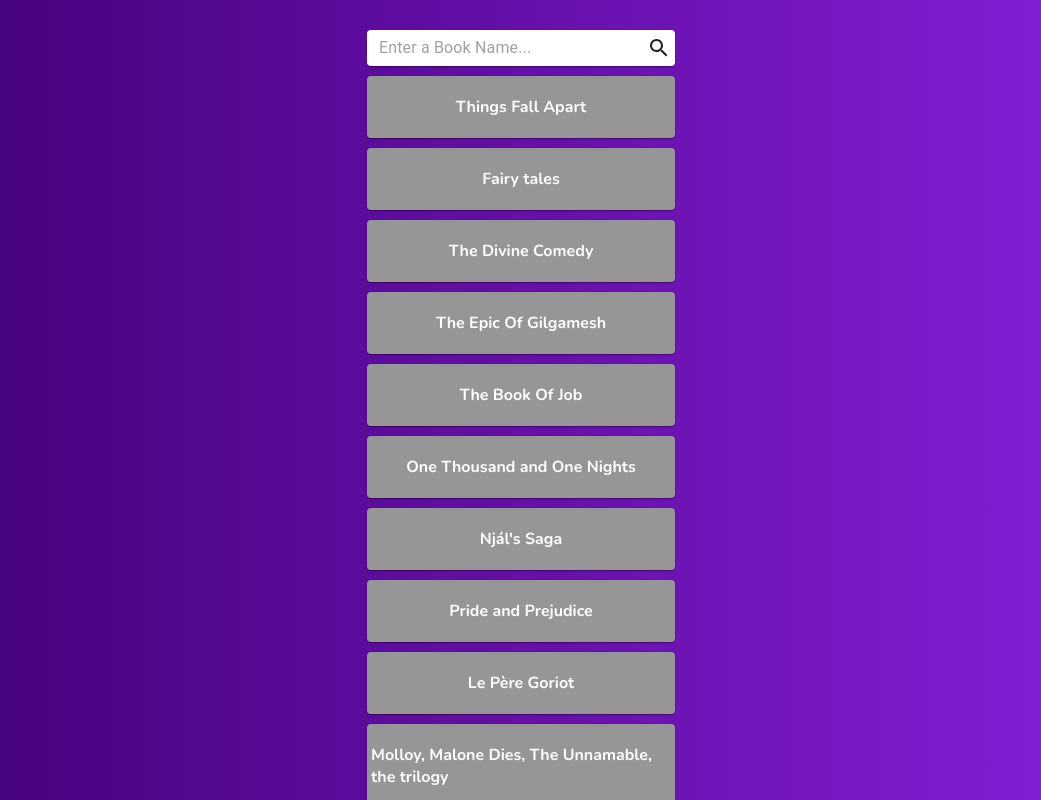
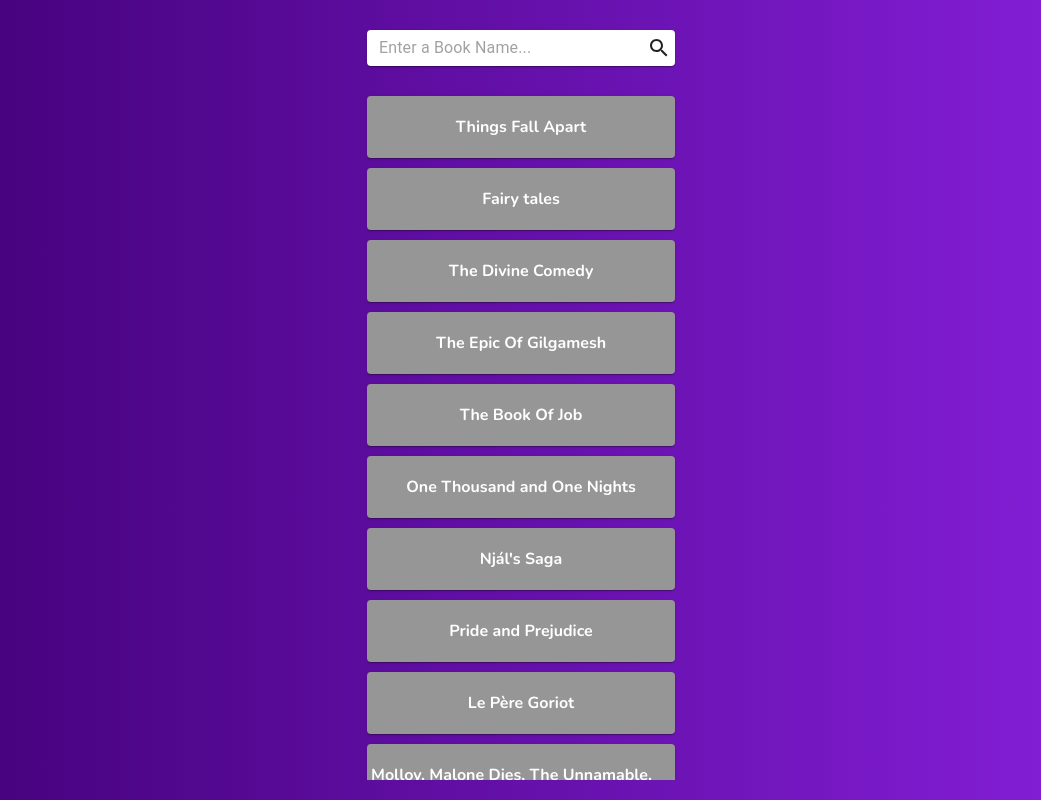
Before and after one commit to IlyaKrapivnoy/react_book_search_app, a React (Create React App) app: page / in a window 1280 px wide. Shown: the top 800 px of the page, without its empty margins (119-1160 px from the left). Built offline with nearby package versions, Linux system fonts and the light colour scheme.

Commit message:
add scroll y

```diff
--- a/src/App.js
+++ b/src/App.js
@@ -4,7 +4,7 @@ import BookData from './Data.json';
 
 function App() {
     return (
-        <div className='App'>
+        <div className='App' style={{ height: '100vh', overflow: 'hidden' }}>
             <SearchBar placeholder='Enter a Book Name...' data={BookData} />
         </div>
     );
--- a/src/components/SearchBar.jsx
+++ b/src/components/SearchBar.jsx
@@ -31,7 +31,10 @@ const SearchBar = ({ placeholder, data }) => {
                 />
                 <SearchIcon />
             </Paper>
-            <div className='dataResults'>
+            <div
+                className='dataResults'
+                style={{ overflowY: 'scroll', margin: '20px 0' }}
+            >
                 {data.map((value, key) => {
                     return (
                         <Paper
```
